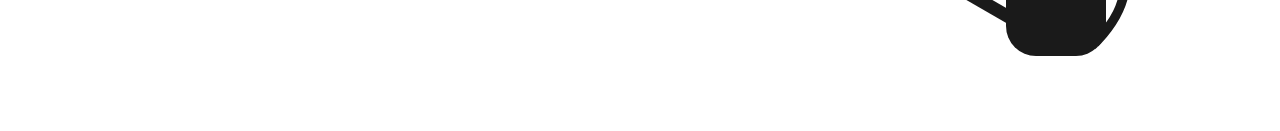
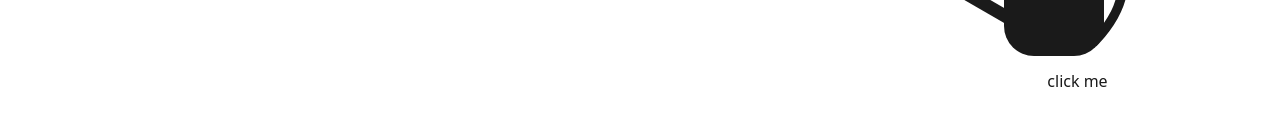
Before and after one commit to ellafreudenberger/Portfolio-Website, a React (Create React App) app in the folder my-portfolio/: page / in a window 1280 px wide. Shown: the part 821-952 px from the top of the page. Built offline with nearby package versions, Linux system fonts and the light colour scheme.

Commit message:
added instructions for watering can

```diff
--- a/my-portfolio/src/pages/Home.js
+++ b/my-portfolio/src/pages/Home.js
@@ -11,6 +11,7 @@ export const Home = ({ handleWatering }) => { // Receive handleWatering as prop
         </p>
         <div className="watering-can invert-on-black">
           <WateringCan onWater={handleWatering} /> {/* Pass handleWatering to WateringCan */}
+          <p className="watering-instructions">click me</p>
         </div>
         <div className="black-background"></div>
         <div className="white-background"></div>
--- a/my-portfolio/src/styling/wateringCan.css
+++ b/my-portfolio/src/styling/wateringCan.css
@@ -65,6 +65,13 @@
     transition: transform 0.2s ease; /* Add a smooth transition effect */
   }
 
+  .watering-instructions {
+    font-family: system-ui, -apple-system, BlinkMacSystemFont, 'Segoe UI', Roboto, Oxygen, Ubuntu, Cantarell, 'Open Sans', 'Helvetica Neue', sans-serif;
+    color: black;
+    margin-top: 149px;
+    margin-left: -57px;
+  }
+
 @media (max-width: 900px) {
  .watering-can {
     margin-top: 65px;
```
